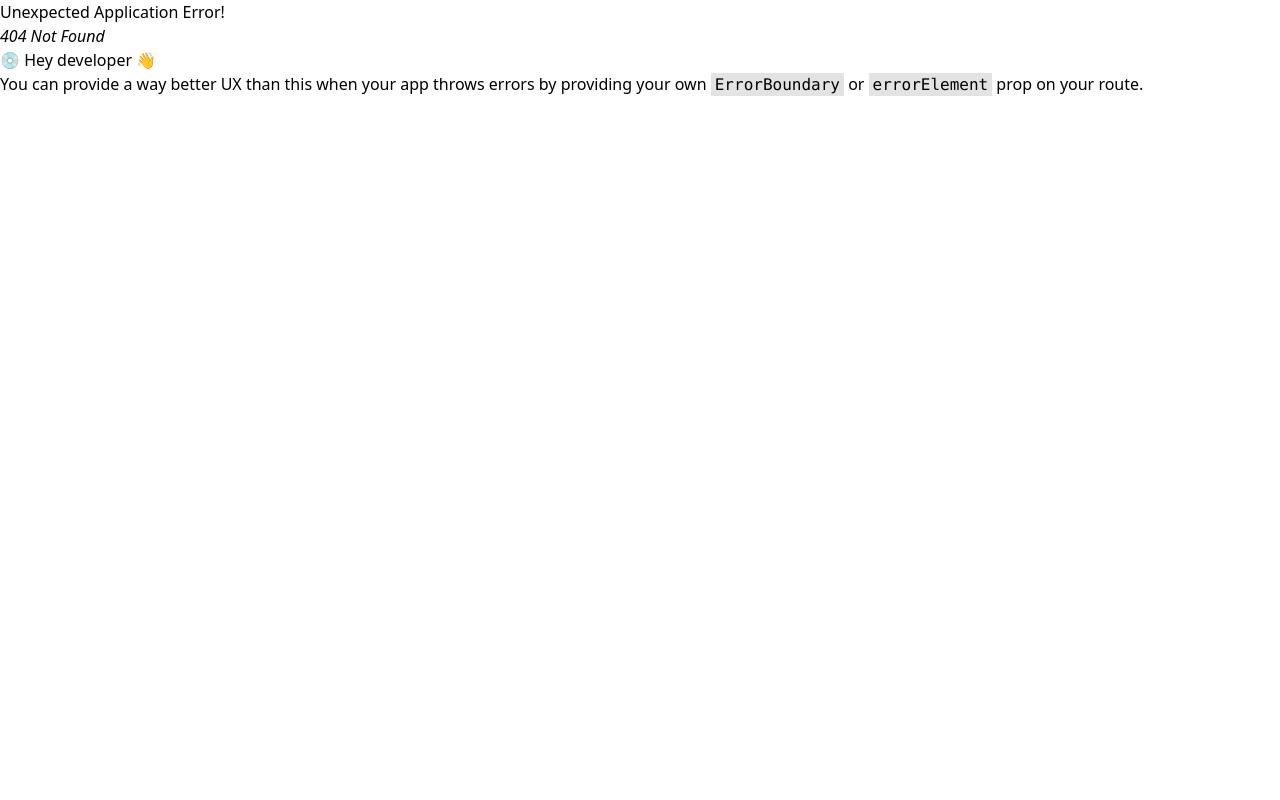
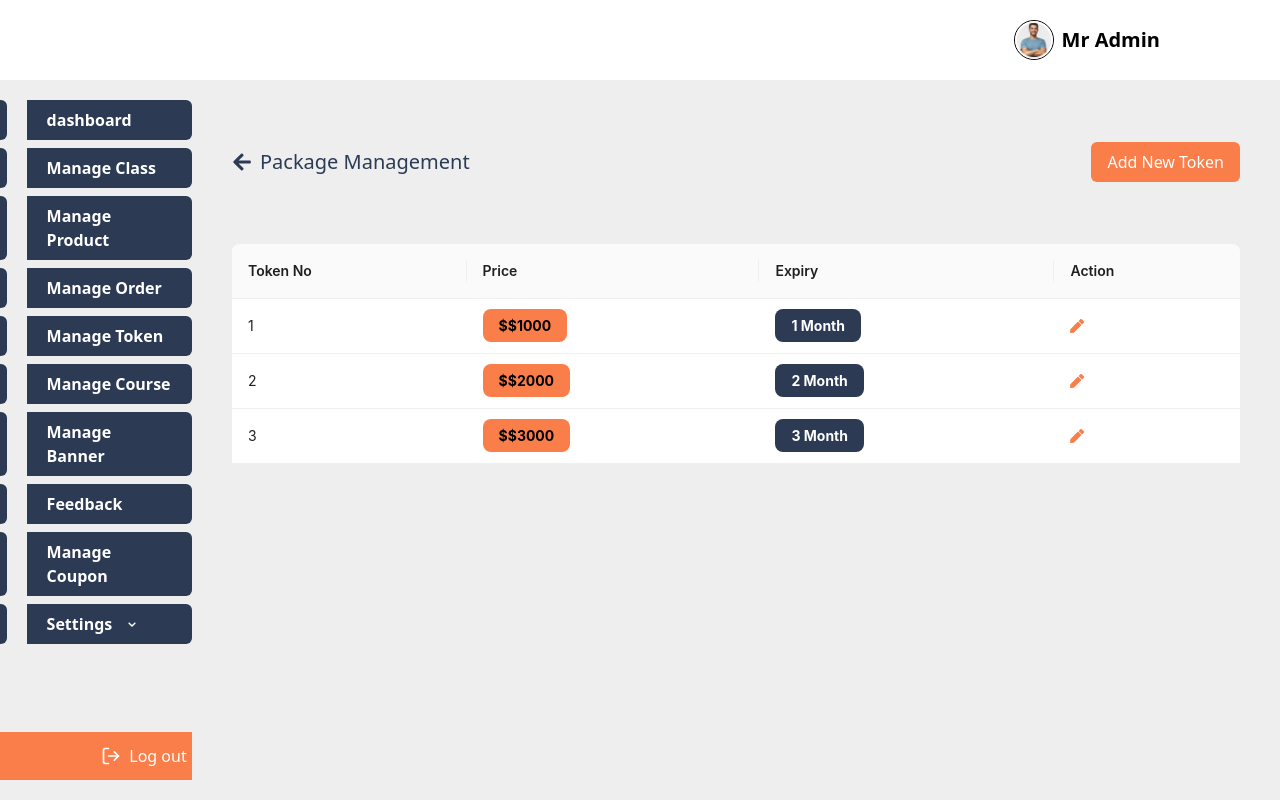
Before and after one commit to sparktechagency/dance-club-dashboard, a React (Vite) app: page /manage-package in a window 1280 px wide. Before the commit this address had no page. Built offline with nearby package versions, Linux system fonts and the light colour scheme.

Commit message:
implement token

```diff
--- a/src/Components/Sidebar/Sidebar.jsx
+++ b/src/Components/Sidebar/Sidebar.jsx
@@ -60,8 +60,19 @@ const Sidebar = ({ closeDrawer }) => {
     },
     {
       icon: <FaMoneyCheckAlt className="h-5 w-5" />,
-      label: "Manage Membership ",
-      Link: "/manage-membership",
+      label: "Manage Token ",
+      Link: "/manage-package",
+    },
+    // {
+    //   icon: <FaMoneyCheckAlt className="h-5 w-5" />,
+    //   label: "Manage Membership ",
+    //   Link: "/manage-membership",
+    // },
+
+    {
+      icon: <FaMoneyCheckAlt className="h-5 w-5" />,
+      label: "Manage Course",
+      Link: "/manage-course",
     },
     {
       icon: <FaMoneyCheckAlt className="h-5 w-5" />,
--- /dev/null
+++ b/src/Pages/ManageCourse/ManageCourse.jsx
@@ -0,0 +1,10 @@
+
+const ManageCourse = () => {
+    return (
+        <div>
+
+        </div>
+    );
+};
+
+export default ManageCourse;
--- /dev/null
+++ b/src/Pages/ManagePackage/ManagePackage.jsx
@@ -0,0 +1,198 @@
+import { useState } from "react";
+import GoBackButton from "../../Components/Shared/GobackButton/GoBackButton";
+import { FaPen } from "react-icons/fa";
+import { DatePicker, Form, Input, Modal, Table } from "antd";
+
+const ManagePackage = () => {
+  const Data = [
+    {
+      token_number: "1",
+      price: "$1000",
+      duration: "1 Month",
+    },
+    {
+      token_number: "2",
+      price: "$2000",
+      duration: "2 Month",
+    },
+    {
+      token_number: "3",
+      price: "$3000",
+      duration: "3 Month",
+    },
+  ];
+  const [isAddModalOpen, setIsAddModalOpen] = useState(false);
+  const [isEditModalOpen, setIsEditModalOpen] = useState(false);
+
+  const handleAddPackage = () => {
+    setIsAddModalOpen(true);
+  };
+  const handleAddModalClose = () => {
+    setIsAddModalOpen(false);
+  };
+  const handleOk = () => {
+    setIsAddModalOpen(false);
+  };
+  const handleEDitPackage = () => {
+    setIsEditModalOpen(true);
+  };
+  const handleEditModalClose = () => {
+    setIsEditModalOpen(false);
+  };
+  const handlEditeOk = () => {
+    setIsEditModalOpen(false);
+  };
+
+  const onFinish = () => {};
+  const onEditFInish = () => {};
+
+  const columns = [
+    {
+      title: "Token No",
+      dataIndex: "token_number",
+      key: "token_number",
+      render: (text, record, index) => index + 1,
+    },
+    {
+      title: "Price",
+      dataIndex: "price",
+      render: (_, record) => (
+        <span className="bg-primary text-black px-4 py-2 rounded-lg font-bold">
+          ${record.price}
+        </span>
+      ),
+    },
+    {
+      title: "Expiry",
+      dataIndex: "duration",
+      render: (_, record) => (
+        <span className="bg-secondary text-white px-4 py-2 rounded-lg font-bold">
+          {record.duration}
+        </span>
+      ),
+    },
+    {
+      title: "Action",
+      dataIndex: "action",
+      key: "action",
+      render: () => (
+        <div className="flex gap-2">
+          <button onClick={handleEDitPackage} className="text-primary">
+            <FaPen />
+          </button>
+        </div>
+      ),
+    },
+  ];
+  return (
+    <div>
+      <div className="flex flex-col md:flex-row justify-between items-center gap-5">
+        <GoBackButton text={"Package Management"} />
+        <button
+          onClick={handleAddPackage}
+          className="px-4 py-2 rounded-md bg-primary text-white"
+        >
+          Add New Token
+        </button>
+      </div>
+      <div className="mt-10 max-w-screen-xl mx-auto">
+        <Table
+          columns={columns}
+          dataSource={Data || []}
+          pagination={false}
+          rowKey="id"
+        />
+      </div>
+
+      <Modal
+        title="Add New Token"
+        open={isAddModalOpen}
+        onOk={handleOk}
+        onCancel={handleAddModalClose}
+        footer={false}
+      >
+        <Form
+          onFinish={onFinish}
+          name="add-token"
+          initialValues={{ remember: false }}
+          layout="vertical"
+        >
+          <Form.Item
+            name="token_number"
+            label={<p className=" text-md">Token Number</p>}
+          >
+            <Input className=" text-md" placeholder="Type Token Number"></Input>
+          </Form.Item>
+          <Form.Item
+            name="price"
+            label={<p className=" text-md">Token Price</p>}
+          >
+            <Input className=" text-md" placeholder="Type Token Price"></Input>
+          </Form.Item>
+          <Form.Item
+            name="expiry"
+            label={<p className=" text-md">Token Expiry Date</p>}
+          >
+            <DatePicker style={{ width: "100%" }}></DatePicker>
+          </Form.Item>
+          <Form.Item type="submit">
+            <div className="flex justify-center items-center gap-2">
+              <button className="px-6 py-2 rounded-md bg-primary text-white">
+                Save
+              </button>
+              <button className="px-6 py-2 rounded-md border border-primary text-primary">
+                cancel
+              </button>
+            </div>
+          </Form.Item>
+        </Form>
+      </Modal>
+      {/* Edit Modal */}
+      <Modal
+        title="Edit Token"
+        open={isEditModalOpen}
+        onOk={handlEditeOk}
+        onCancel={handleEditModalClose}
+        footer={false}
+      >
+        <Form
+          name="add-token"
+          initialValues={{ remember: false }}
+          layout="vertical"
+          onFinish={onEditFInish}
+        >
+          <Form.Item
+            name="token_number"
+            label={<p className=" text-md">Token Number</p>}
+          >
+            <Input className=" text-md" placeholder="Type Token Number"></Input>
+          </Form.Item>
+          <Form.Item
+            name="price"
+            label={<p className=" text-md">Token Price</p>}
+          >
+            <Input className=" text-md" placeholder="Type Token Price"></Input>
+          </Form.Item>
+          <Form.Item
+            name="expiry"
+            label={<p className=" text-md">Token Expiry Date</p>}
+          >
+            <DatePicker style={{ width: "100%" }}></DatePicker>
+          </Form.Item>
+          <Form.Item type="submit">
+            <div className="flex justify-center items-center gap-2">
+              <button className="px-6 py-2 rounded-md bg-primary text-white">
+                Save
+              </button>
+              <button className="px-6 py-2 rounded-md border border-primary text-primary">
+                cancel
+              </button>
+            </div>
+          </Form.Item>
+        </Form>
+      </Modal>
+    </div>
+  );
+};
+
+export default ManagePackage;
```
Also changed, not shown: src/router/Routes.jsx (+36 -34 lines).
